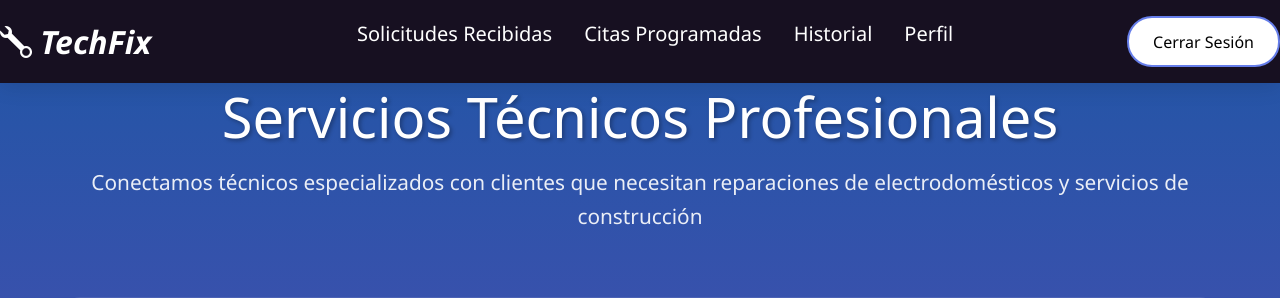
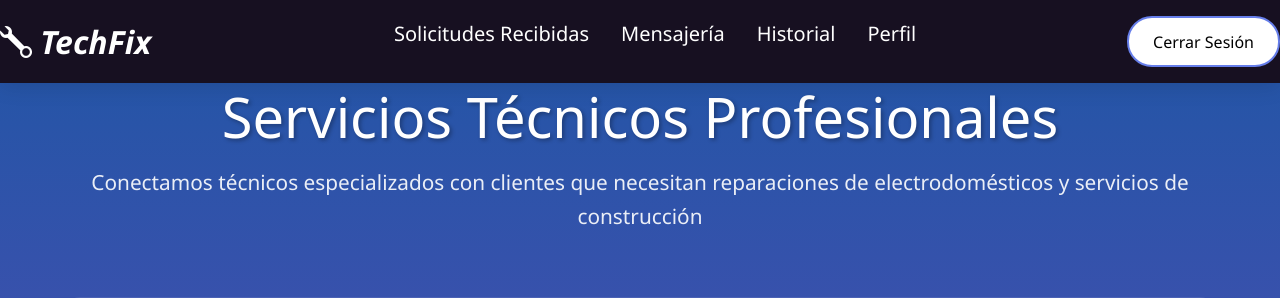
Before and after one commit to SelvinKoraddo/Proyecto-TPI-2025, a PHP site: page /HomeTecnicos.php in a window 1280 px wide. Shown: the top 298 px of the page. Run offline with PHP 8.4, Linux system fonts and the light colour scheme.

Commit message:
cambio en header

```diff
--- a/ProyectoFase2_2025/Vistas/Home.php
+++ b/ProyectoFase2_2025/Vistas/Home.php
@@ -29,6 +29,7 @@ session_start();
                 <li><a href="#inic">Inicio</a></li>
                 <li><a href="#serv">Servicios</a></li>
                 <li><a href="ListaCitas.php">Mis solicitudes</a></li>
+                <li><a href="#Cf">Mensajería</a></li>
                 <li><a href="#Cf">Cómo Funciona</a></li>
                 <li><a href="#historial">Historial</a></li>
                 <li><a href="#">Perfil</a></li>
--- a/ProyectoFase2_2025/Vistas/HomeTecnicos.php
+++ b/ProyectoFase2_2025/Vistas/HomeTecnicos.php
@@ -26,8 +26,8 @@ session_start();
                 <i class="bi bi-wrench"> TechFix</i>
             </div>
             <ul class="nav-links">
-                <li><a href="#">Solicitudes Recibidas</a></li>
-                <li><a href="ListaCitas.php">Citas Programadas</a></li>
+                <li><a href="ListaCitas.php">Solicitudes Recibidas</a></li>
+                <li><a href="#">Mensajería</a></li>
                 <li><a href="#historial">Historial</a></li>
                 <li><a href="#">Perfil</a></li>
             </ul>
```
